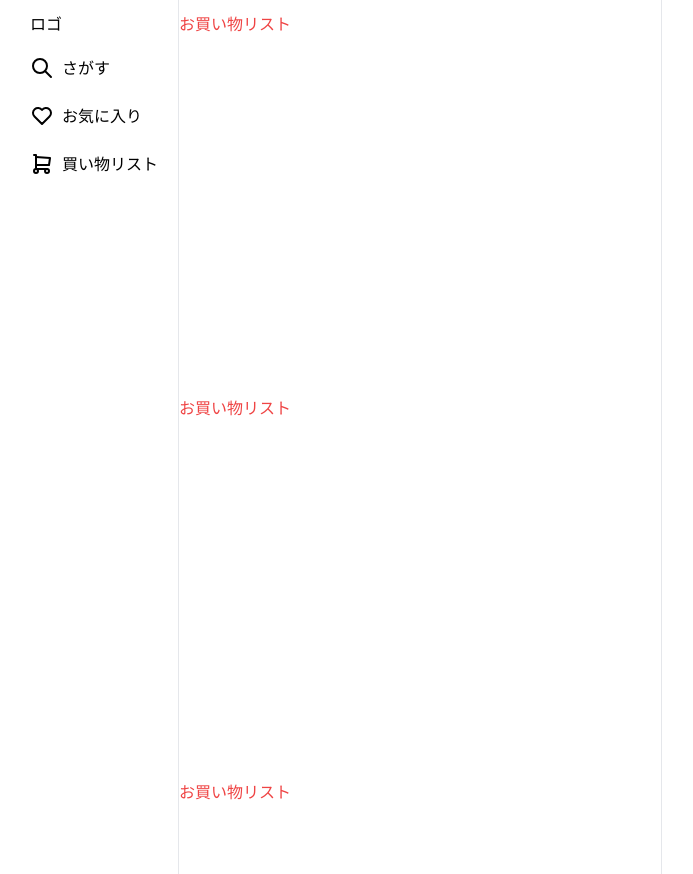
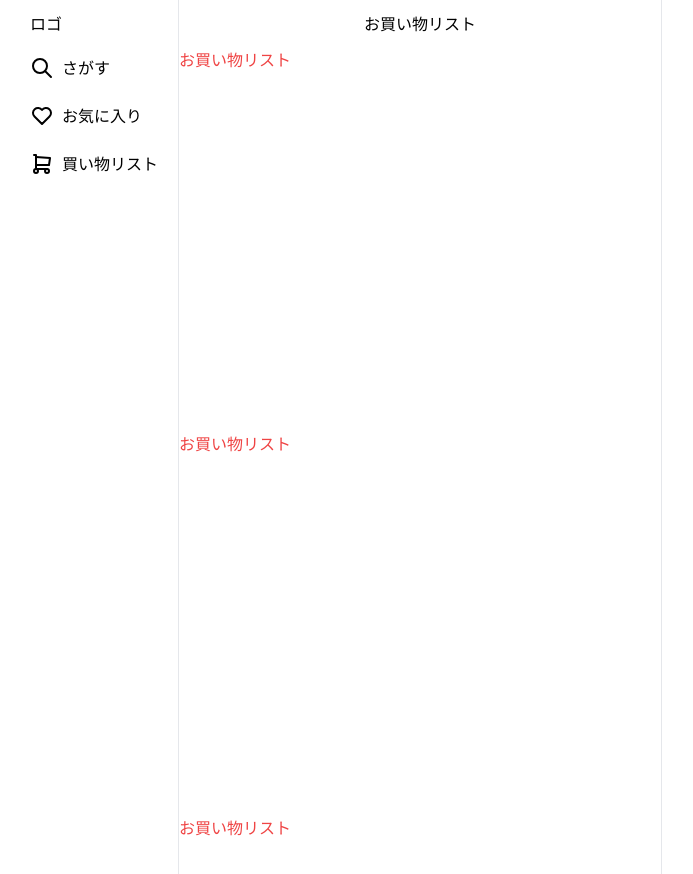
Before and after one commit to qin-team-recipe/14-frontend, a Next.js app: page /list in a window 1280 px wide. Shown: the top 874 px of the page, without its empty margins (298-991 px from the left). Built offline with nearby package versions, Linux system fonts and the light colour scheme.

Commit message:
ボーダーやテキスト位置の設定

```diff
--- a/src/app/(top)/favorite/page.jsx
+++ b/src/app/(top)/favorite/page.jsx
@@ -1,6 +1,7 @@
 export default function Favorite() {
   return (
     <div>
+      <h2 className="py-3 text-center">お気に入り</h2>
       <p className="h-96 w-96 text-red-500">お気に入り</p>
       <p className="h-96 w-96 text-red-500">お気に入り</p>
       <p className="h-96 w-96 text-red-500">お気に入り</p>
--- a/src/app/(top)/layout.jsx
+++ b/src/app/(top)/layout.jsx
@@ -36,7 +36,7 @@ export default function Layout({ children }) {
           </nav>
         </div>
       </div>
-      <main className="flex-1 border-x py-3">{children}</main>
+      <main className="flex-1 border-x">{children}</main>
     </div>
   );
 }
--- a/src/app/(top)/list/page.jsx
+++ b/src/app/(top)/list/page.jsx
@@ -1,6 +1,7 @@
 export default function List() {
   return (
     <div>
+      <h2 className="py-3 text-center">お買い物リスト</h2>
       <p className="h-96 w-96 text-red-500">お買い物リスト</p>
       <p className="h-96 w-96 text-red-500">お買い物リスト</p>
       <p className="h-96 w-96 text-red-500">お買い物リスト</p>
--- a/src/app/(top)/page.jsx
+++ b/src/app/(top)/page.jsx
@@ -1,6 +1,7 @@
 export default function Top() {
   return (
     <div>
+      <h2 className="py-3 text-center">トップページ</h2>
       <p className="h-96 w-96 text-red-500">トップページ</p>
       <p className="h-96 w-96 text-red-500">トップページ</p>
       <p className="h-96 w-96 text-red-500">トップページ</p>
```
